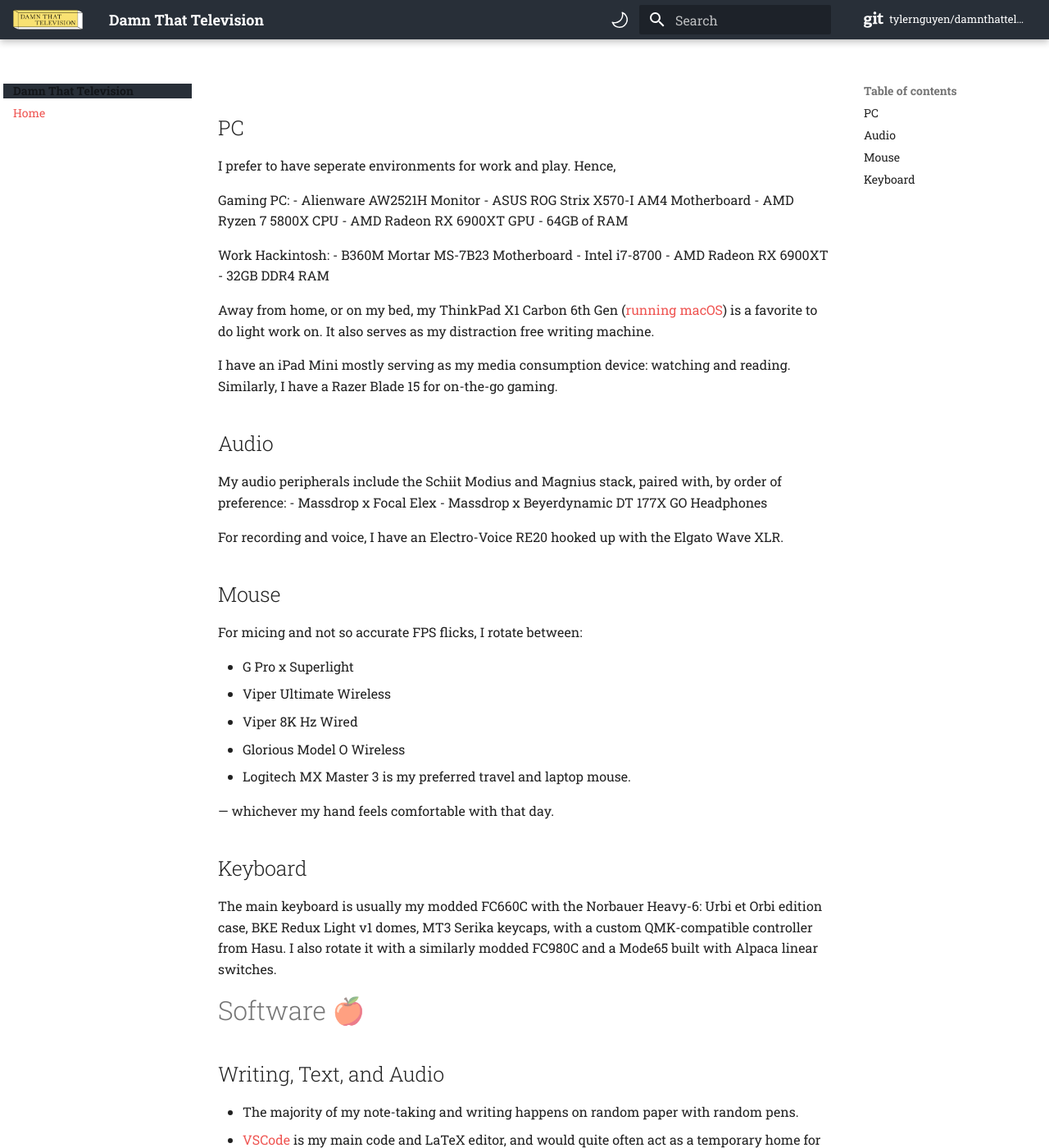
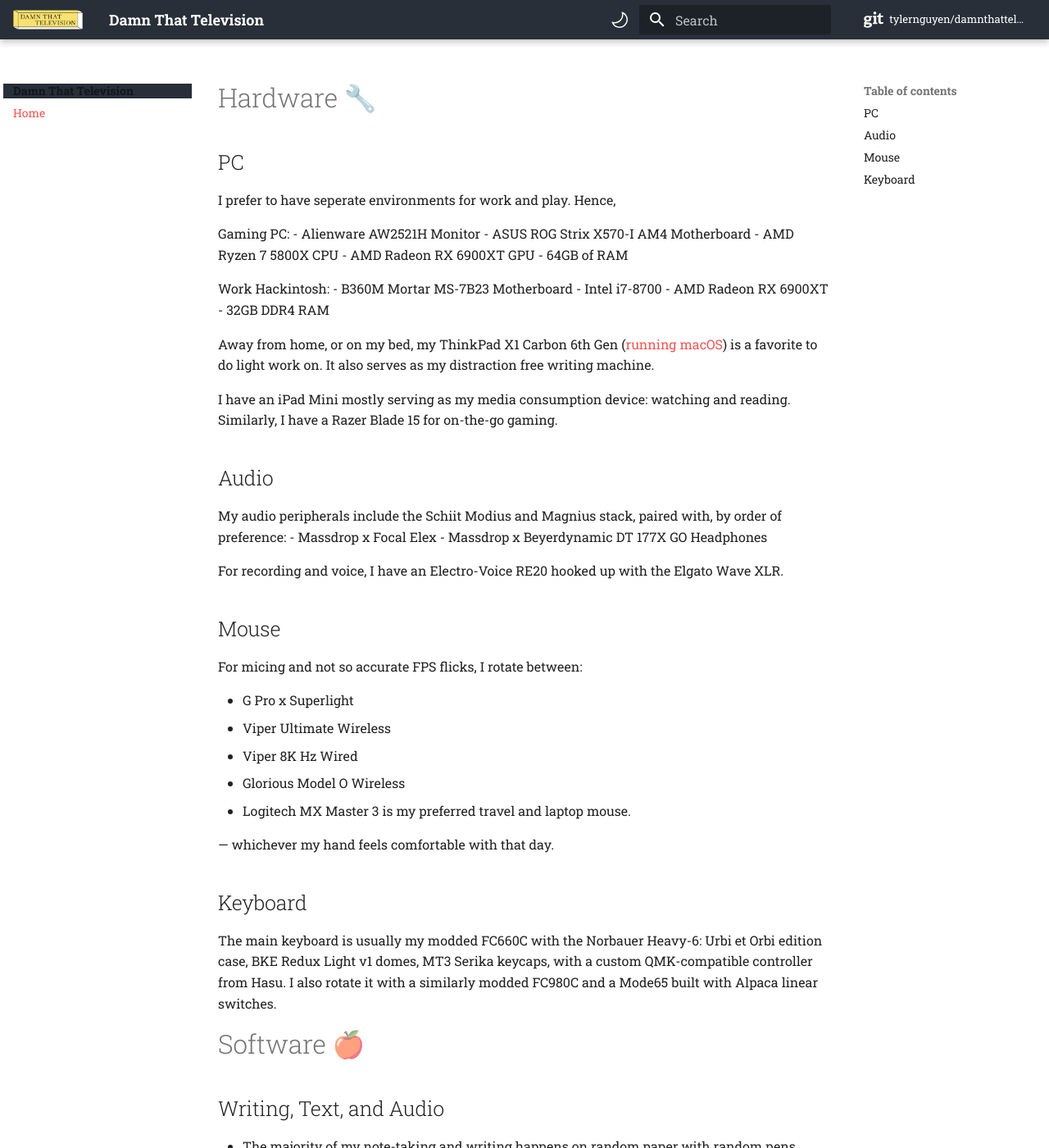
Before and after one commit to tylernguyen/tylernguyen.xyz, an MkDocs documentation site: the page built from docs/blog/index.md, in a window 1280 px wide and 1400 px high. Shown: the whole window at 82% size. Built offline with MkDocs 1.6.1 and Material for MkDocs 9.7.7, drawn with Linux system fonts in a browser that asks for light colours; plug-ins that fetch from the network failed and are left out; comment, search, counter and statistics services are not loaded.

Commit message:
Update extra.css

```diff
--- a/docs/stylesheets/extra.css
+++ b/docs/stylesheets/extra.css
@@ -1,8 +1,3 @@
-/* Remove default title on the page */
-.md-content__inner h1:first-child {
-  display: none;
-}
-
 /* Adjust to 2px to align with the title */
 .md-logo {
   padding-top: 6px;
```
